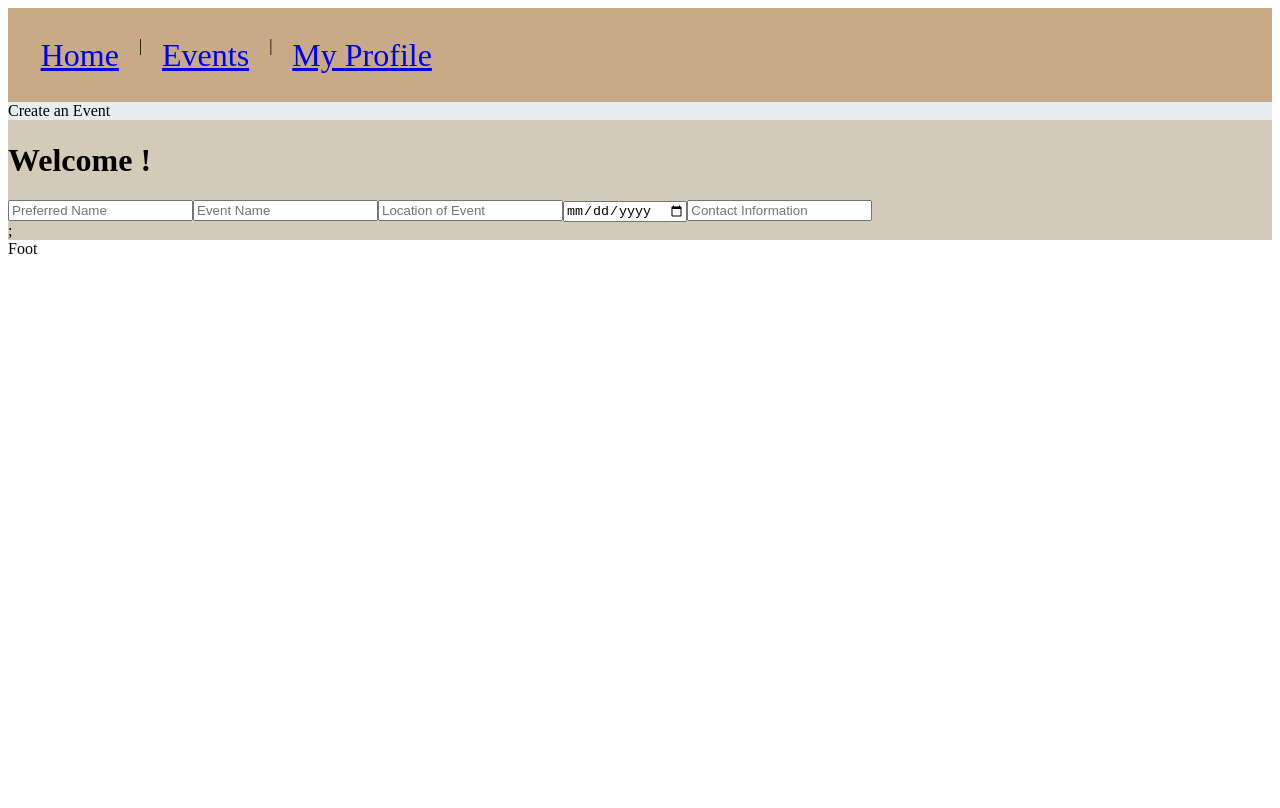
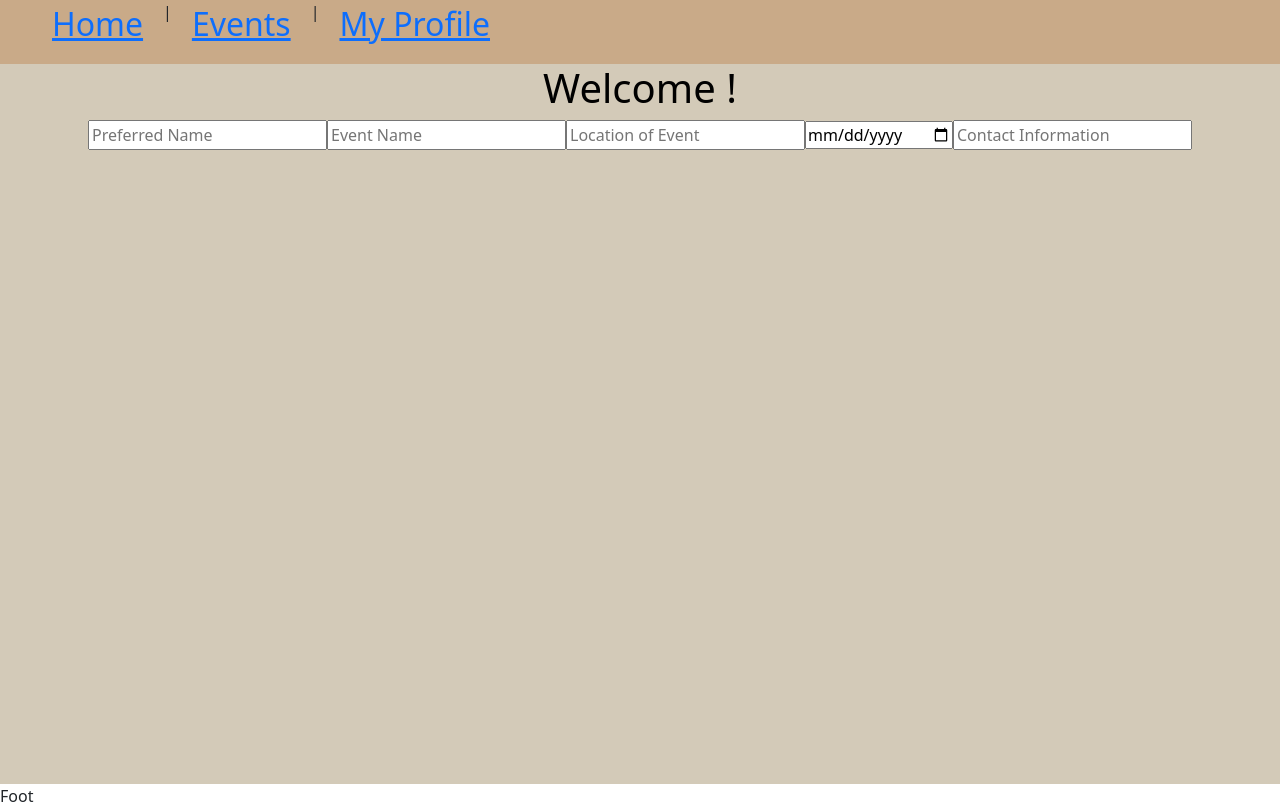
Before and after one commit to devinshade/lovestruck, a React (Vite) app in the folder client/: page /events in a window 1280 px wide. Built offline with nearby package versions, Linux system fonts and the light colour scheme.

Commit message:
Scattered front-end work. committing for pull

```diff
--- a/client/index.html
+++ b/client/index.html
@@ -6,7 +6,7 @@
     <meta name="viewport" content="width=device-width, initial-scale=1.0" />
     <title>LoveStruck</title>
   </head>
-  <body>
+  <body style="margin: 0;">
     <div id="root"></div>
     <script type="module" src="/src/main.jsx"></script>
   </body>
--- a/client/src/App.css
+++ b/client/src/App.css
@@ -1,5 +1,4 @@
 main {
   background-color: #d3cab8;
   color: black;
-  height: 100%;
 }
--- a/client/src/App.jsx
+++ b/client/src/App.jsx
@@ -4,12 +4,12 @@ import { Outlet } from "react-router-dom";
 import Foot from './components/Foot';
 
 function App() {
-  return (<>
+  return (<div>
     <Nav/>
     <main>
     <Outlet/>
     </main>
     <Foot/>
-  </>)
+  </div>)
 }
 export default App
--- a/client/src/components/Foot.css
+++ b/client/src/components/Foot.css
@@ -0,0 +1,3 @@
+footer {
+  height: 2vh;
+}
--- a/client/src/components/Nav.css
+++ b/client/src/components/Nav.css
@@ -1,15 +1,13 @@
 nav {
   background-color: #c9aa88;
   display: flex;
-  height: 100%;
-  width: 100%;
+  height: 8vh;
 }
 
 ul {
   display: flex;
   flex-flow: row wrap;
   list-style-type: none;
-  padding: 1%;
   position: relative;
 
 }
--- a/client/src/main.css
+++ b/client/src/main.css
@@ -0,0 +1,3 @@
+.fullPage {
+  min-height: 90vh;
+}
--- a/client/src/main.jsx
+++ b/client/src/main.jsx
@@ -9,7 +9,7 @@ import {
   createBrowserRouter,
   RouterProvider,
 } from "react-router-dom";
-// import 'bootstrap/dist/css/bootstrap.min.css';
+import 'bootstrap/dist/css/bootstrap.min.css';
 
 const router = createBrowserRouter([
   {
--- a/client/src/pages/Events/Events.jsx
+++ b/client/src/pages/Events/Events.jsx
@@ -3,10 +3,9 @@ import React from 'react'
 import Form from '../../components/eventForm';
 
 const Events = () => {
-  return (<>
-    <div style={{backgroundColor: '#E6EEF1', height: '100%'}}>Create an Event</div>
-    <Form />;
-    </>)
+  return (<section className='fullPage'>
+    <Form />
+    </section>)
 }
 
 export default Events;
--- a/client/src/pages/Home/Home.jsx
+++ b/client/src/pages/Home/Home.jsx
@@ -4,7 +4,7 @@ import './Home.css';
 
 const Home = () => {
 
-  return (<section>
+  return (<section className='fullPage'>
     <div>LoveStruck</div>
   </section>
   )
```
